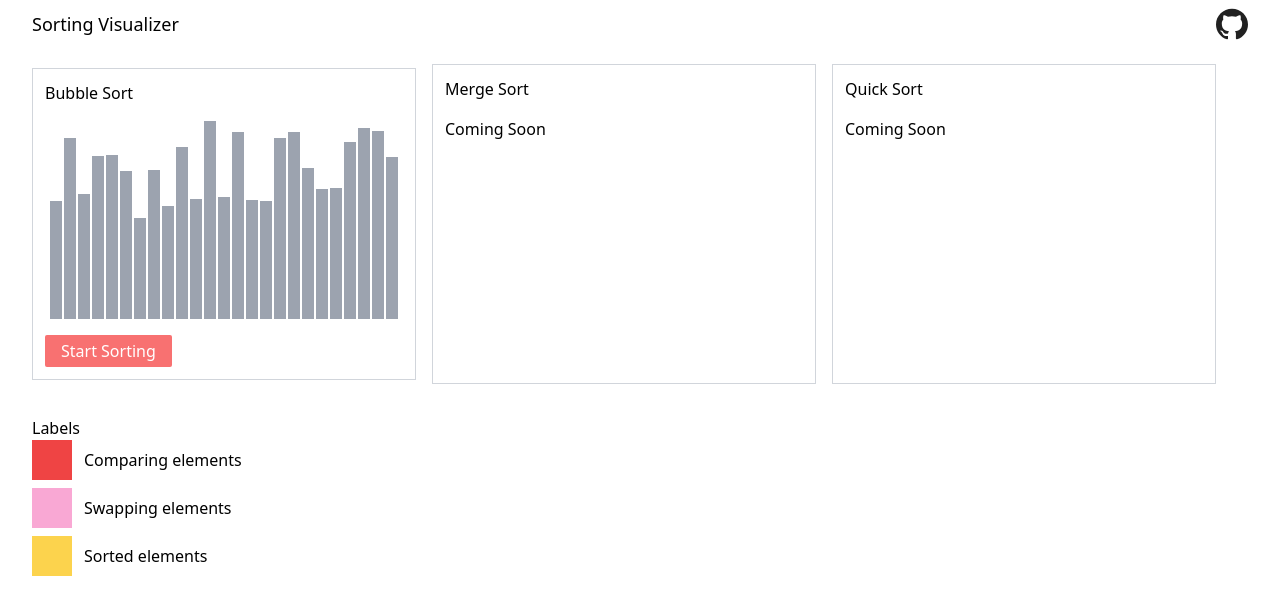
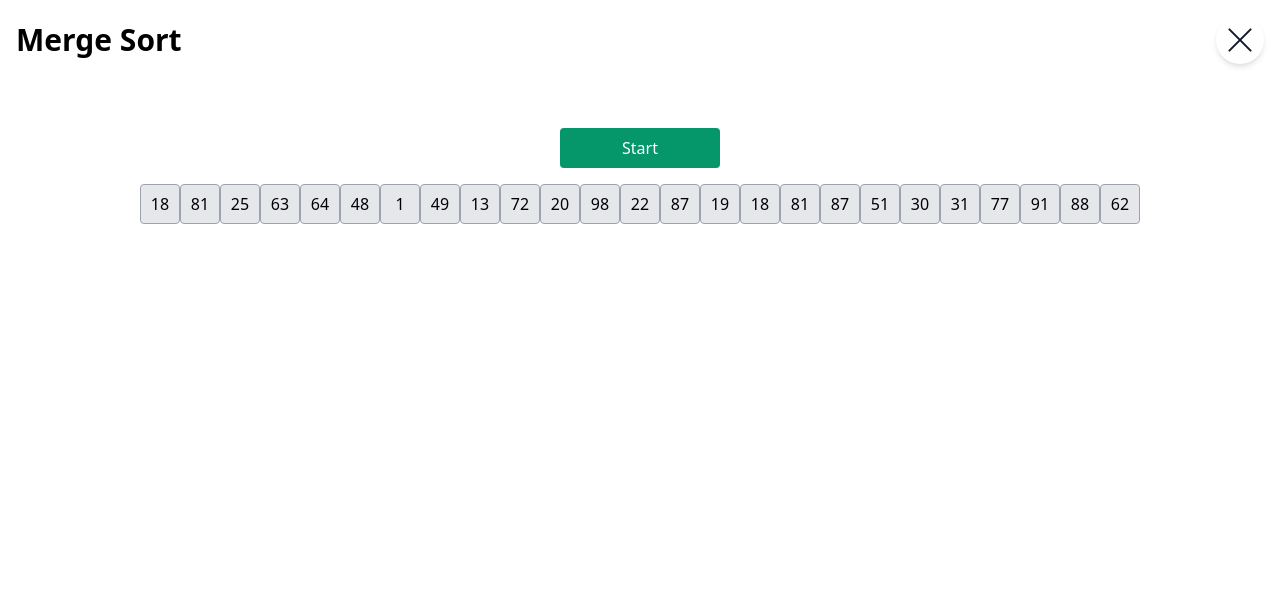
Before and after one commit to khan-ajamal/sorting-visualizer, a React (Create React App) app: page / in a window 1280 px wide. Shown: the top 614 px of the page. Built offline with nearby package versions, Linux system fonts and the light colour scheme.

Commit message:
Basic setup for mergeSort visualizer

```diff
--- a/package.json
+++ b/package.json
@@ -9,6 +9,7 @@
     "@testing-library/jest-dom": "^4.2.4",
     "@testing-library/react": "^9.5.0",
     "@testing-library/user-event": "^7.2.1",
+    "lodash-es": "^4.17.21",
     "react": "^17.0.2",
     "react-dom": "^17.0.2",
     "react-redux": "^7.2.4",
--- a/public/index.html
+++ b/public/index.html
@@ -40,6 +40,7 @@
   <body>
     <noscript>You need to enable JavaScript to run this app.</noscript>
     <div id="root"></div>
+    <div id="portal"></div>
     <!--
       This HTML file is a template.
       If you open it directly in the browser, you will see an empty page.
--- a/src/algorithms/merge-sort.js
+++ b/src/algorithms/merge-sort.js
@@ -1,4 +1,6 @@
-export const mergeSort = (arr) => {
+import { Node } from "../utils";
+
+export const mergeSort = (arr, rootNode) => {
     if (arr.length < 2) {
         // array already sorted
         return arr;
@@ -9,8 +11,11 @@ export const mergeSort = (arr) => {
     let left = arr.slice(0, mid);
     let right = arr.slice(mid);
 
-    let sortedLeft = mergeSort(left);
-    let sortedRight = mergeSort(right);
+    rootNode.left = new Node(left);
+    rootNode.right = new Node(right);
+
+    let sortedLeft = mergeSort(left, rootNode.left);
+    let sortedRight = mergeSort(right, rootNode.right);
 
     return merge(sortedLeft, sortedRight);
 };
--- /dev/null
+++ b/src/components/mergeSort.js
@@ -0,0 +1,87 @@
+import { useState, useEffect } from "react";
+
+import { clone, map } from "lodash-es";
+
+import { mergeSort } from "../algorithms/merge-sort";
+import { BinaryTree, generateRandomArray, Node } from "../utils";
+
+const MergeSortVisualizer = () => {
+    const [tree, setTree] = useState(null);
+    const [elements, setElements] = useState([]);
+
+    useEffect(() => {
+        setElements(generateRandomArray());
+    }, []);
+
+    const sort = () => {
+        let elem = clone(elements);
+        const tree = new BinaryTree();
+        const rootNode = new Node(elem);
+        elem = mergeSort(elem, rootNode);
+        tree.addNode(rootNode);
+        setTree(tree);
+        setElements(clone(elem));
+    };
+    return (
+        <div className="w-full">
+            <div className="mb-4 w-full flex justify-center">
+                <button
+                    onClick={sort}
+                    className="h-10 w-40 font-medium px-2 bg-green-600 text-white rounded"
+                >
+                    Start
+                </button>
+            </div>
+            <div className="w-full flex justify-center">
+                {map(elements, (elem, idx) => (
+                    <Block key={idx} elem={elem} />
+                ))}
+            </div>
+            {tree && (
+                <RenderTree left={tree.root.left} right={tree.root.right} />
+            )}
+        </div>
+    );
+};
+
+const Block = ({ elem }) => {
+    return (
+        <div className="w-10 h-10 bg-gray-200 rounded border border-solid border-gray-400 border-collapse flex justify-center items-center">
+            <span className="font-medium">{elem}</span>
+        </div>
+    );
+};
+
+const RenderTree = ({ data, left, right }) => {
+    return (
+        <div className="w-full mt-4">
+            <div className="w-full flex justify-center">
+                {map(data, (elem, idx) => (
+                    <Block key={idx} elem={elem} />
+                ))}
+            </div>
+            <div className="w-full flex justify-between">
+                <div className="w-1/2 left-block">
+                    {left && (
+                        <RenderTree
+                            data={left.data}
+                            left={left.left}
+                            right={left.right}
+                        />
+                    )}
+                </div>
+                <div className="w-1/2 right-block">
+                    {right && (
+                        <RenderTree
+                            data={right.data}
+                            left={right.left}
+                            right={right.right}
+                        />
+                    )}
+                </div>
+            </div>
+        </div>
+    );
+};
+
+export default MergeSortVisualizer;
--- /dev/null
+++ b/src/components/portal.js
@@ -0,0 +1,34 @@
+import { createPortal } from "react-dom";
+
+const container = document.getElementById("portal");
+
+const PortalWrapper = ({ children, onClose, title }) => {
+    return (
+        <div className="fixed inset-0 w-screen h-screen bg-white">
+            <div className="container p-4">
+                <div className="w-full flex items-center justify-between">
+                    <h1 className="text-3xl font-semibold">{title}</h1>
+                    <div
+                        className="h-12 w-12 rounded-full p-2 flex justify-center items-center cursor-pointer shadow-md"
+                        onClick={onClose}
+                    >
+                        <span className="absolute rounded h-0.5 w-8 bg-gray-900 transform rotate-45"></span>
+                        <span className="absolute rounded h-0.5 w-8 bg-gray-900 transform -rotate-45"></span>
+                    </div>
+                </div>
+                <div className="mt-16 h-screen overflow-y-auto">{children}</div>
+            </div>
+        </div>
+    );
+};
+
+const Portal = ({ children, onClose, title }) => {
+    return createPortal(
+        <PortalWrapper onClose={onClose} title={title}>
+            {children}
+        </PortalWrapper>,
+        container
+    );
+};
+
+export default Portal;
--- a/src/utils.js
+++ b/src/utils.js
@@ -16,3 +16,21 @@ export const generateRandomArray = () => {
     }
     return array;
 };
+
+export class Node {
+    constructor(data) {
+        this.data = data;
+        this.left = null;
+        this.right = null;
+    }
+}
+
+export class BinaryTree {
+    constructor() {
+        this.root = null;
+    }
+
+    addNode(node) {
+        this.root = node;
+    }
+}
--- a/src/visualizer/index.js
+++ b/src/visualizer/index.js
@@ -1,7 +1,9 @@
 import React, { useState, useEffect, useRef } from "react";
 import { useSelector } from "react-redux";
 
+import Portal from "../components/portal";
 import { BubbleSort } from "../algorithms/bubble-sort";
+import MergeSortVisualizer from "../components/mergeSort";
 import { delay, generateRandomArray, NUMBER_OF_BARS } from "../utils";
 
 import styles from "./visualizer.module.css";
@@ -12,6 +14,8 @@ const Visualizer = () => {
     const [sorting, setSorting] = useState(null);
     const [barOne, setBarOne] = useState(null);
     const [barTwo, setBarTwo] = useState(null);
+
+    const [viewMergeSort, setViewMergeSort] = useState(true);
 
     const [isSwapping, setIsSwapping] = useState(false);
 
@@ -102,9 +106,11 @@ const Visualizer = () => {
                         {array.map((item, index) => (
                             <div
                                 key={index}
-                className={`${styles.bar} ${getBarColor(index)} ${getSwapping(
+                                className={`${styles.bar} ${getBarColor(
                                     index
-                )} ${isSorted(index) ? styles.sorted : ""}`}
+                                )} ${getSwapping(index)} ${
+                                    isSorted(index) ? styles.sorted : ""
+                                }`}
                                 style={{ height: `${item + 100}px` }}
                             ></div>
                         ))}
@@ -118,7 +124,17 @@ const Visualizer = () => {
                 </div>
                 <div className="h-80 w-96 border border-gray-300 p-3 ml-4">
                     <h3 className="mb-4">Merge Sort</h3>
-          <p>Coming Soon</p>
+                    <button onClick={() => setViewMergeSort(true)}>
+                        View Merge Sort
+                    </button>
+                    {viewMergeSort && (
+                        <Portal
+                            onClose={() => setViewMergeSort(false)}
+                            title="Merge Sort"
+                        >
+                            <MergeSortVisualizer />
+                        </Portal>
+                    )}
                 </div>
                 <div className="h-80 w-96 border border-gray-300 p-3 ml-4">
                     <h3 className="mb-4">Quick Sort</h3>
--- a/tailwind.config.js
+++ b/tailwind.config.js
@@ -2,6 +2,9 @@ module.exports = {
     purge: ["./src/**/*.{js,jsx,ts,tsx}", "./public/index.html"],
     darkMode: false, // or 'media' or 'class'
     theme: {
+        container: {
+            center: true,
+        },
         extend: {},
     },
     variants: {
```
Also changed, not shown: 1 other file (tests, documents, lock files or other folders). Lines whose indentation alone changed are shown as unchanged.
